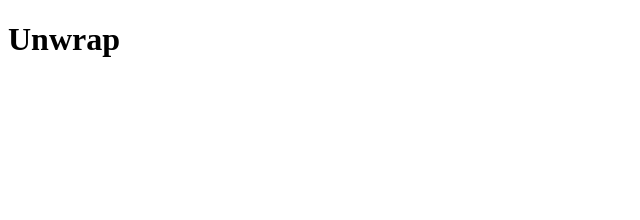
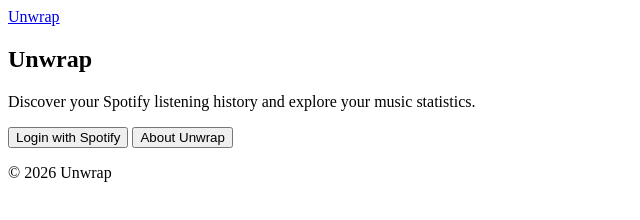
Before and after one commit to AlexD2006-dev/Unwrap-frontend, a plain HTML site: page index.html in a window 1280 px wide. Shown: the whole page, without its empty margins (0-640 px from the left). Drawn offline with Linux system fonts and the light colour scheme.

Commit message:
created Unwrap landing page

```diff
--- a/index.html
+++ b/index.html
@@ -1,12 +1,45 @@
 <!DOCTYPE html>
-<html>
+<html lang="en">
 <head>
   <meta charset="UTF-8">
   <meta name="viewport" content="width=device-width, initial-scale=1.0">
   <title>Unwrap</title>
+  <!-- Styling will be written separately in styles.css -->
+  <link rel="stylesheet" href="styles.css">
+  <!-- Interactions will be written seperately in app.js -->
+   <script src = "app.js" defer></script>
 </head>
+
 <body>
-    <h1> Unwrap </h1>
+    <header class="site-header">
+        <a class="logo" href="index.html" aria-label="Unwrap home">
+        Unwrap
+        </a>
+    </header>
 
+    <main>
+        <section class="landing-page" aria-labelledby="welcome-heading">
+            <div class="landing-content">
+                <h1 id="welcome-heading">Unwrap</h1>
+
+                <p>
+                    Discover your Spotify listening history and explore your music statistics.
+                </p>
+                <div class="landing-actions">
+                    <button id="login-button" type="button">
+                        Login with Spotify
+                    </button>
+
+                    <button id="about-button" type="button">
+                        About  Unwrap
+                    </button>
+                </div>
+            </div>
+        </section>
+    </main>
+
+    <footer class="site-footer">
+        <p>&copy; 2026 Unwrap</p>
+    </footer>
 </body>
 </html>
```
